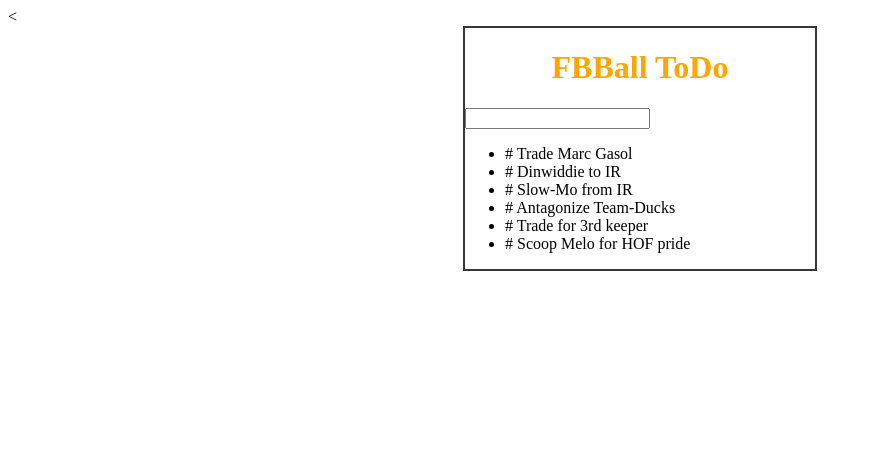
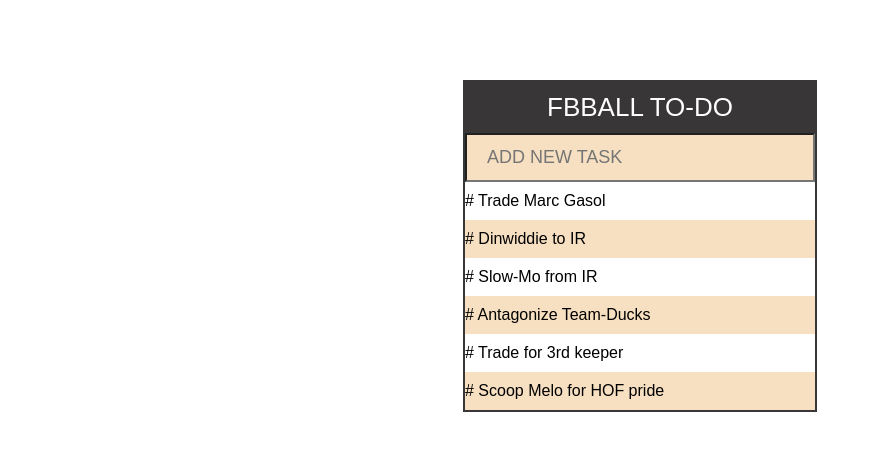
Before and after one commit to TravisPRyan/FBBall-ToDo, a plain HTML site: page toDoList/index.html in a window 1280 px wide. Shown: the whole page, without its empty margins (0-871 px from the left). Drawn offline with Linux system fonts and the light colour scheme.

Commit message:
Styling
Styled mainContain

```diff
--- a/toDoList/assets/css/styles.css
+++ b/toDoList/assets/css/styles.css
@@ -1,12 +1,54 @@
 h1 {
-	color: orange;
+	background: #383636;
 	text-align: center;
+	color: white;
+	margin: 0;
+	padding: 10px;
+	text-transform: uppercase;
+	font-size: 26px;
+	font-weight: normal;
+}
+/*#0658C7*/
+body {
+	font-family: 'Ubuntu', sans-serif;
+}
+
+ul {
+	list-style: none;
+	padding: 0;
+	margin: 0;
+}
+
+li  {
+	background: white;
+	height: 38px;
+	line-height: 38px;
+}
+
+li:nth-child(2n){
+	background: #F7E0C1;
+}
+
+input {
+	font-size: 18px;
+	background-color: #F7E0C1;
+	width: 100%;
+	padding: 12px 12px 12px 20px;
+	box-sizing: border-box;
+
+}
+input:focus{
+	background: white;
+	border: 3px solid #383636;
+	outline: none;
 }
 
 #mainContain {
+
 	border: 2px solid #383636;
 	width: 350px;
-	margin: 0 auto;
+	margin: 80px auto;
+	background: #F7E0C1;
 }
 
 .done {
--- a/toDoList/index.html
+++ b/toDoList/index.html
@@ -1,14 +1,15 @@
 <!DOCTYPE html>
 <html>
 <head>
-	<title>FBBall Todo</title>
+	<title>FBBall To-do</title>
+	<link href="https://fonts.googleapis.com/css?family=buntu:400 rel="stylesheet">
 	<link rel="stylesheet" type="text/css" href="assets/css/styles.css">
 	<script type="text/javascript" src="assets/js/lib/jquery-3.3.1.min.js"></script>
 </head>
-<body><
+<body>
 	<div id="mainContain">
-		<h1>FBBall ToDo</h1>
-		<input type="text" id ='addToDo' name="addToDo">
+		<h1>FBBall To-Do</h1>
+		<input type="text" id ='addToDo' name="addToDo" placeholder='ADD NEW TASK'>
 		<ul>
 			<li><span># </span>Trade Marc Gasol</li>
 			<li><span># </span>Dinwiddie to IR</li>
```
